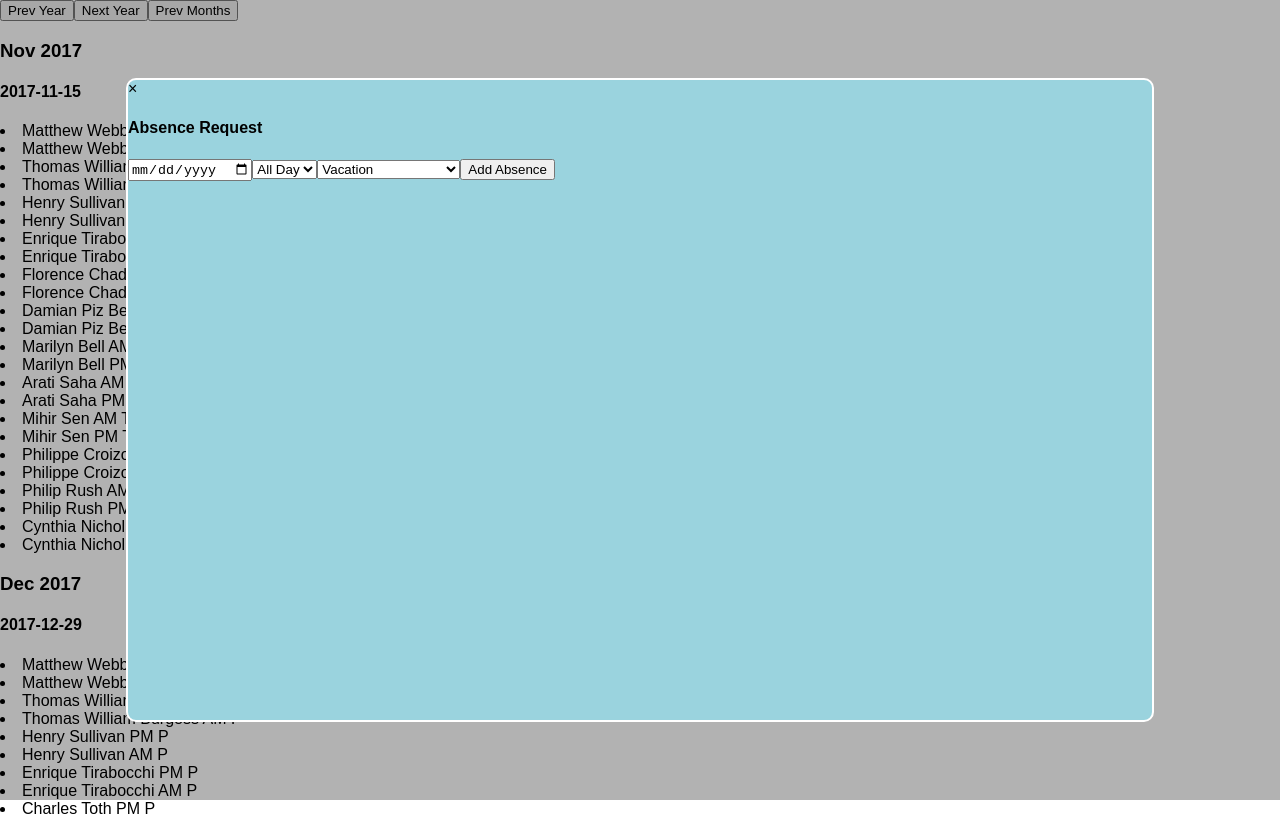
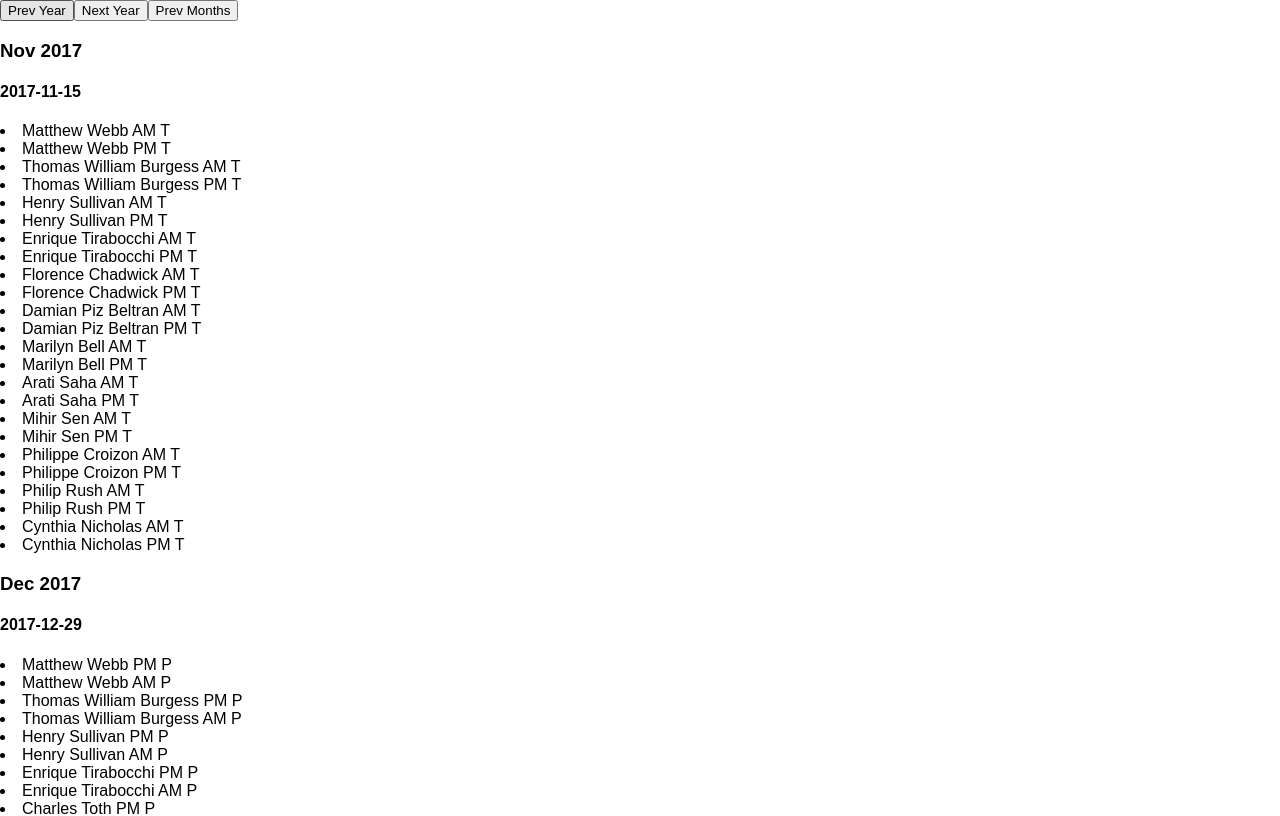
Before and after one commit to CJHunter91/absentee_manager, a React (Create React App) app: page / in a window 1280 px wide. Shown: the top 816 px of the page. Built offline with nearby package versions, Linux system fonts and the light colour scheme.

Commit message:
adds onclick to the users absence dates and updates model data

```diff
--- a/src/components/MonthView.jsx
+++ b/src/components/MonthView.jsx
@@ -11,15 +11,29 @@ absenteeRender(){
 	if(dates.length > 0){
 		return dates.map((absentee, index) => {
 
-			if(currentDay !== absentee.date){
+			if(currentDay !== absentee.date && this.props.userID === absentee.userid){
 					currentDay = absentee.date;
+					return(
+						<article onClick={()=>{this.props.absenceClick({
+							date:currentDay,
+							unit:absentee.unit,
+							value:absentee.value
+						})}}
+						key={index}
+						className="absence">
+						<h4>{currentDay}</h4>
+						<li>{absentee.name} {absentee.unit} {absentee.value}</li>
+						</article>
+						)
+				}
+			else if(currentDay !== absentee.date){
 					return(
 						<article key={index} className="absence">
 						<h4>{currentDay}</h4>
 						<li>{absentee.name} {absentee.unit} {absentee.value}</li>
 						</article>
 						)
-				}
+			}
 			else{
 				return(
 						<article key={index} className="absence">
--- a/src/components/UserInput.jsx
+++ b/src/components/UserInput.jsx
@@ -60,7 +60,7 @@ render(){
           <option value="AM">AM</option>
           <option value="PM">PM</option>
         </select>
-        <select name="value" value={this.props.data.type} onChange={this.props.updateAbscenseData} required>
+        <select name="value" value={this.props.data.value} onChange={this.props.updateAbscenseData} required>
           <option value="" disabled>Select absence type</option>
           <option value="V">Vacation</option>
           <option value="P">Public Holiday</option>
--- a/src/containers/Agenda.jsx
+++ b/src/containers/Agenda.jsx
@@ -11,7 +11,7 @@ class Agenda extends Component{
 		super(props);
 		this.state = {
 			currentDate: moment(),
-			isModalOpen: true,
+			isModalOpen: false,
 			absenceData: {
 				userid: 1,
 				name: "Matthew Webb",
@@ -23,9 +23,11 @@ class Agenda extends Component{
 		this.getAbsenteeDates = this.getAbsenteeDates.bind(this);
 		this.updateAbscenseData = this.updateAbscenseData.bind(this);
 		this.closeModal = this.closeModal.bind(this);
+		this.openModal = this.openModal.bind(this);
 		this.updateYear = this.updateYear.bind(this);
 		this.updateMonth = this.updateMonth.bind(this);
 		this.submitAbscenceData = this.submitAbscenceData.bind(this);
+		this.clickAbsenceData = this.clickAbsenceData.bind(this);
 	}
 
 	componentDidMount(){
@@ -64,6 +66,11 @@ class Agenda extends Component{
 		this.setState({absenceData: data});
 	}
 
+	clickAbsenceData(params){
+		var data = Object.assign({}, this.state.absenceData, params);
+		this.setState({absenceData: data}, this.openModal)
+	}
+
 	submitAbscenceData(e){
 		e.preventDefault()
 		var data = this.state.data.slice(0);
@@ -94,8 +101,9 @@ class Agenda extends Component{
 				<article key={i} className="month">
 				<h3>{this.getMonthYearFormat(date)}</h3>
 
-				<DateView  getAbsenteeDates={this.getAbsenteeDates}
+				<DateView absenceClick={this.clickAbsenceData} getAbsenteeDates={this.getAbsenteeDates}
 				date={date}
+				userID={this.state.absenceData.userid}
 				/>
 
 				</article>
@@ -127,6 +135,7 @@ class Agenda extends Component{
 				submitData={this.submitAbscenceData}
 				/>
 				<button id="next-year" className="next button" onClick={this.updateMonth}>Next Months</button>
+				<button id="new-absence" className="new button" onClick={this.openModal}>Add Absence</button>
 			</section>
 			)
 	}
```
